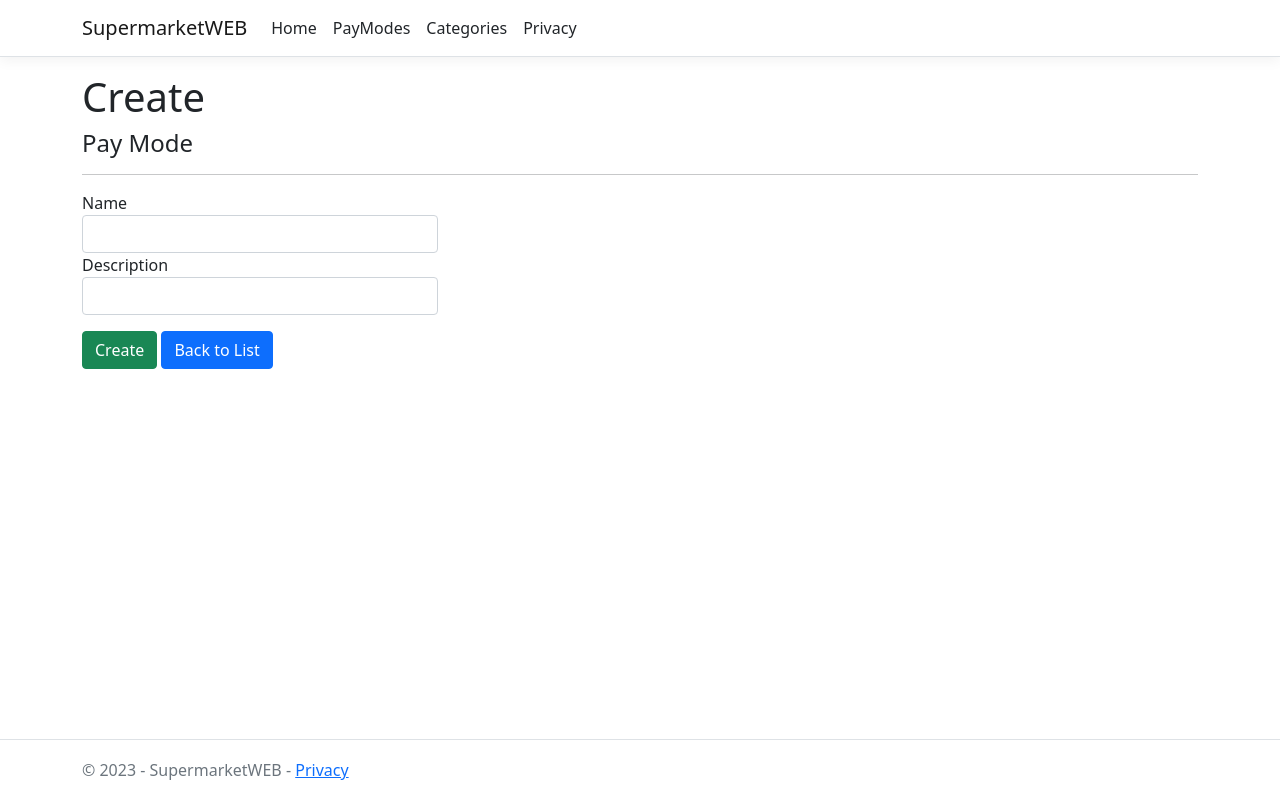
After one commit to Snayderm/SupermarketWEB, an ASP.NET Core app: page /PayModes/Create in a window 1280 px wide. The commit adds this page. Run offline with ASP.NET Core 8, Linux system fonts and the light colour scheme; style sheets or scripts are compiled from the project's sources.

Commit message:
Create PayModes

```diff
--- /dev/null
+++ b/Pages/PayModes/Create.cshtml
@@ -0,0 +1,34 @@
+@page
+@model SupermarketWEB.Pages.PayModes.CreateModel
+@{
+	ViewData["Tittle"] = "Create";
+}
+<h1>Create</h1>
+<h4>Pay Mode</h4>
+<hr />
+<div class="row">
+	<div class="col-md-4">
+		<form method="post">
+			<div asp-validation-summary="ModelOnly" class="text-danger"></div>
+			<div class="form-group">
+				<label asp-for="PayMode.Name" class="control-label"></label>
+				<input asp-for="PayMode.Name" class="form-control" />
+				<span asp-validation-for="PayMode.Name" class="text-danger"></span>
+			</div>
+			<div class="form-group">
+				<label asp-for="PayMode.Description" class="control-label"></label>
+				<input asp-for="PayMode.Description" class="form-control" />
+				<span asp-validation-for="PayMode.Description" class="text-danger"></span>
+			</div>
+			<div class="form-group mt-3">
+				<input type="submit" value="Create" class="btn btn-success" />
+				<a asp-page="Index" class="btn btn-primary">Back to List</a>
+			</div>
+		</form>
+	</div>
+</div>
+@section scripts {
+	@{
+		await Html.RenderPartialAsync("_ValidationScriptsPartial");
+	}
+}
--- /dev/null
+++ b/Pages/PayModes/Create.cshtml.cs
@@ -0,0 +1,34 @@
+using Microsoft.AspNetCore.Mvc;
+using Microsoft.AspNetCore.Mvc.RazorPages;
+using SupermarketWEB.Data;
+using SupermarketWEB.Models;
+
+namespace SupermarketWEB.Pages.PayModes
+{
+	public class CreateModel : PageModel
+	{
+		private readonly SupermarketContext _context;
+		public CreateModel(SupermarketContext context)
+		{
+			_context = context;
+		}
+		public IActionResult OnGet()
+		{
+			return Page();
+		}
+		[BindProperty]
+		public PayMode PayMode { get; set; } = default!;
+		public async Task<IActionResult> OnPostAsync()
+		{
+			if (!ModelState.IsValid || _context.PayModes == null || PayMode == null)
+			{
+				return Page();
+			}
+			_context.PayModes.Add(PayMode);
+			await _context.SaveChangesAsync();
+			return RedirectToPage("./Index");
+		}
+	}
+
+
+}
--- a/Pages/Shared/_Layout.cshtml
+++ b/Pages/Shared/_Layout.cshtml
@@ -22,6 +22,10 @@
                         <li class="nav-item">
                             <a class="nav-link text-dark" asp-area="" asp-page="/Index">Home</a>
                         </li>
+                        <li class="nav-item">
+                            <a class="nav-link text-dark" asp-area="" asp-page="/PayModes/Index">PayModes</a>
+                        </li>
+
                         <li class="nav-item">
                             <a class="nav-link text-dark" asp-area="" asp-page="/Categories/Index">Categories</a>
                         </li>
```
Also changed, not shown: 9 other files.
